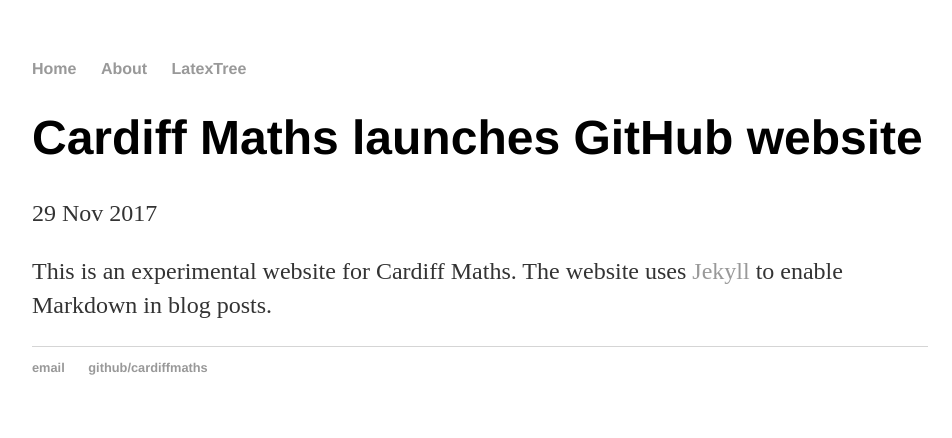
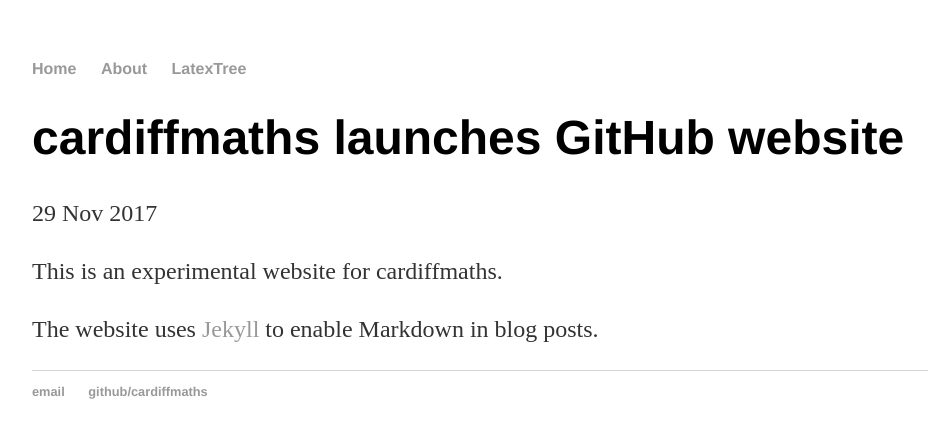
Before and after one commit to cardiffmaths/cardiffmaths.github.io, a Jekyll site: the page built from _posts/2017-11-29-cardiffmaths-github-website-launched.md, in a window 1280 px wide. Shown: the top 438 px of the page, without its empty margins (160-1112 px from the left). Built offline with Jekyll 4.4.1, drawn with Linux system fonts in a browser that asks for light colours.

Commit message:
Update 2017-11-29-cardiffmaths-github-website-launched.md

```diff
--- a/_posts/2017-11-29-cardiffmaths-github-website-launched.md
+++ b/_posts/2017-11-29-cardiffmaths-github-website-launched.md
@@ -1,8 +1,9 @@
 ---
 layout: post
-title: "Cardiff Maths launches GitHub website"
+title: "cardiffmaths launches GitHub website"
 date: 2017-11-29
 ---
 
-This is an experimental website for Cardiff Maths.
+This is an experimental website for cardiffmaths.
+
 The website uses [Jekyll](http://jekyllrb.com) to enable Markdown in blog posts.
```
